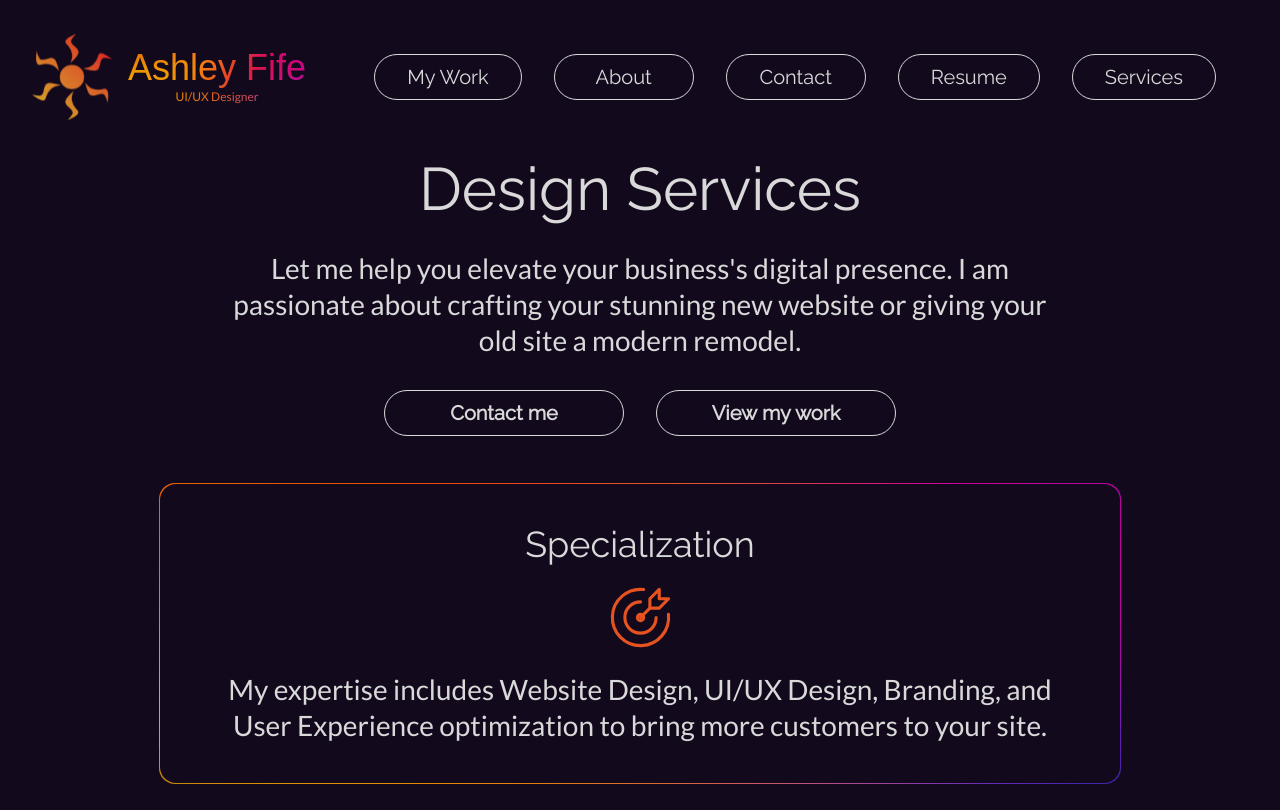
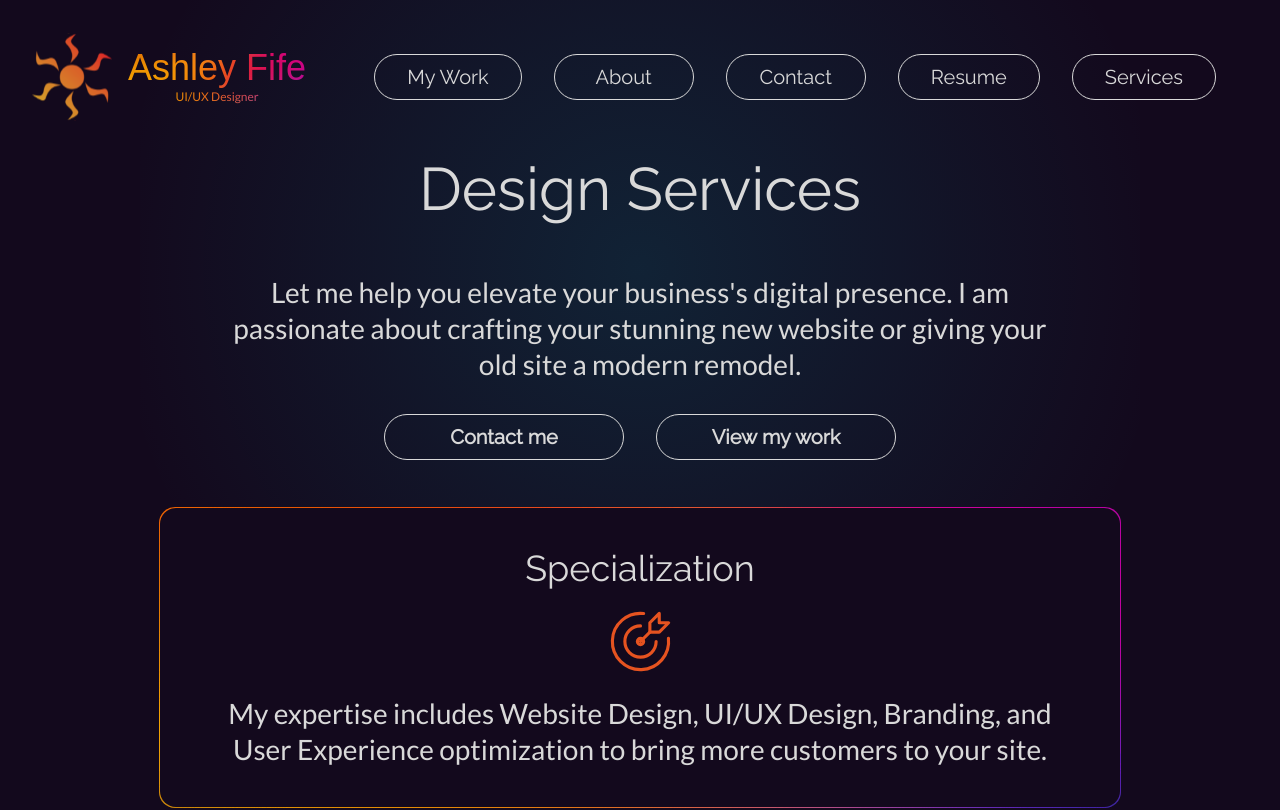
Before and after one commit to McCambley/ashley-portfolio, a Next.js app: page /services in a window 1280 px wide. Shown: the top 810 px of the page. Built offline with nearby package versions, Linux system fonts and the light colour scheme; a web font is replaced by a local one.

Commit message:
Polish burst component usability

```diff
--- a/src/app/globals.css
+++ b/src/app/globals.css
@@ -235,7 +235,7 @@ button {
 .linear-gradient {
   background-image: radial-gradient(
     circle,
-    rgba(6, 180, 193, 0.3) 0%,
+    rgba(6, 180, 193, 0.15) 0%,
     rgba(6, 182, 193, 0) 75%
   );
   z-index: -1;
--- a/src/components/BabyBurst.tsx
+++ b/src/components/BabyBurst.tsx
@@ -2,14 +2,34 @@ import React from 'react';
 
 interface Props {
   pixels?: number;
+  burstStyle?: React.CSSProperties;
+  wrapperStyle?: React.CSSProperties;
+  translateX?: number;
+  translateY?: number;
+  inline?: boolean;
 }
 
-function BabyBurst({ pixels = 400 }: Props) {
-  const halfPixels = pixels / 2;
+function BabyBurst({
+  pixels = 400,
+  burstStyle = {},
+  wrapperStyle = {},
+  translateX = -50,
+  translateY = -50,
+  inline = false,
+}: Props) {
   return (
-    <span className="relative">
+    <span
+      className="relative inline w-full overflow-visible text-center"
+      style={{ display: inline ? 'inline' : 'inline-block', ...wrapperStyle }}
+    >
       <span
-        className={`linear-gradient absolute left-[-${halfPixels}px] top-[-${halfPixels}px] h-[${pixels}px] w-[${pixels}px] text-center`}
+        className="linear-gradient absolute text-center"
+        style={{
+          transform: `translate(${translateX}%, ${translateY}%)`,
+          width: `${pixels}px`,
+          height: `${pixels}px`,
+          ...burstStyle,
+        }}
       ></span>
     </span>
   );
--- a/src/components/Hero.tsx
+++ b/src/components/Hero.tsx
@@ -2,6 +2,7 @@ import Image from 'next/image';
 import ashleyHeadshot from '~/ashley_nh.png';
 import GradientBorder from './GradientBorder';
 import Link from 'next/link';
+import BabyBurst from './BabyBurst';
 
 function Hero() {
   return (
@@ -9,7 +10,8 @@ function Hero() {
       <div className="mb-6 w-full md:w-1/2">
         {/* The only handwriting element around */}
         <h1 className="mb-4 w-full text-center font-handwriting md:mb-auto md:text-left">
-          Hi! <span className="gradient-text">I&apos;m Ashley</span>
+          Hi! <BabyBurst inline translateY={-40} pixels={1000} />
+          <span className="gradient-text">I&apos;m Ashley</span>
         </h1>
         {/* <GradientBorder className=""> */}
         <Image
@@ -21,20 +23,20 @@ function Hero() {
           priority
         />
         {/* </GradientBorder> */}
-        <p className="text-af-light text-center font-body text-2xl md:text-left">
+        <p className="text-center font-body text-2xl text-af-light md:text-left">
           I&apos;m a UI/UX designer with a love for blending beauty and
           functionality. I aim to bring vibrant design and intuitive user
           experience to all facets of the human experience.
         </p>
-        <div className="text-af-light flex justify-center gap-4 pt-6 text-lg md:justify-start">
+        <div className="flex justify-center gap-4 pt-6 text-lg text-af-light md:justify-start">
           <Link
-            className=" border-af-light block rounded-full border px-8 py-2 text-center font-heading transition-all hover:opacity-70"
+            className=" block rounded-full border border-af-light px-8 py-2 text-center font-heading transition-all hover:opacity-70"
             href="#projects"
           >
             My Work
           </Link>
           <Link
-            className=" border-af-light block rounded-full border px-8 py-2 text-center font-heading transition-all hover:opacity-70"
+            className=" block rounded-full border border-af-light px-8 py-2 text-center font-heading transition-all hover:opacity-70"
             href="/contact"
           >
             Let&apos;s Chat
--- a/src/components/SectionIntro.tsx
+++ b/src/components/SectionIntro.tsx
@@ -13,7 +13,7 @@ function SectionIntro({ title, subtitle, children }: Props) {
       <h1 className="mb-4 w-full text-center font-heading font-medium">
         {title}
       </h1>
-      <BabyBurst pixels={400} />
+      <BabyBurst pixels={1000} translateY={-50} />
       <p className="mx-auto max-w-[840px] text-center text-2xl text-af-light">
         {subtitle}
       </p>
@@ -24,7 +24,7 @@ function SectionIntro({ title, subtitle, children }: Props) {
       <h2 className="mb-4 w-full text-center font-heading font-medium">
         {title}
       </h2>
-      <BabyBurst pixels={400} />
+      <BabyBurst pixels={1000} translateY={-60} />
       {children}
     </div>
   );
```
